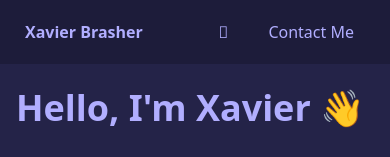
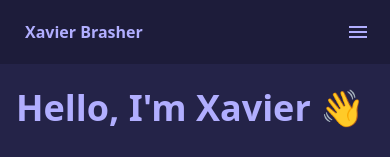
Before and after one commit to xavierbrasher/portfolio, a React (Vite) app in the folder Client/: page / in a window 390 px wide. Shown: the top 157 px of the page. Built offline with nearby package versions, Linux system fonts and the light colour scheme.

Commit message:
fixed the navbar with hamburger button

```diff
--- a/Client/src/App.tsx
+++ b/Client/src/App.tsx
@@ -16,7 +16,7 @@ function App() {
             <p className="text-2xl mb-4">
                 I am a 15 year old student who is godly at coding.
             </p>
-            <div className="lg:grid lg:gap-4 lg:grid-cols-3 grid-cols-1">
+            <div className="">
                 <About_Me />
                 <Languages />
                 <Projects />
--- a/Client/src/components/navbar.tsx
+++ b/Client/src/components/navbar.tsx
@@ -1,26 +1,114 @@
+import { useEffect, useRef, useState } from "react";
 import { Link } from "react-router-dom";
 
+function getWindowDimensions() {
+    const { innerWidth: width, innerHeight: height } = window;
+    return {
+        width,
+        height,
+    };
+}
+
 export default function NavBar() {
+    const [windowDimensions, setWindowDimensions] = useState(
+        getWindowDimensions()
+    );
+    const [themeMenuOpened, setThemeMenuOpened] = useState(false);
+    const themeMenuButton = useRef<HTMLLabelElement>(null);
+    const themeMenu = useRef<HTMLDivElement>(null);
+
+    const HamburgerButton = () => {
+        return <span className="material-symbols-outlined">menu</span>;
+    };
+
+    useEffect(() => {
+        function handleResize() {
+            setWindowDimensions(getWindowDimensions());
+        }
+
+        window.addEventListener("resize", handleResize);
+        return () => window.removeEventListener("resize", handleResize);
+    }, []);
+
+    useEffect(() => {
+        if (!themeMenuOpened) {
+            (document.activeElement as HTMLElement).blur();
+        } else if (
+            themeMenuOpened &&
+            !themeMenu.current?.contains(document.activeElement)
+        ) {
+            setThemeMenuOpened(false);
+        }
+    }, [themeMenuOpened]);
+
     return (
         <div className="navbar bg-base-300">
+            <head>
+                <link
+                    rel="stylesheet"
+                    href="https://fonts.googleapis.com/css2?family=Material+Symbols+Outlined:opsz,wght,FILL,GRAD@48,400,0,0"
+                />
+            </head>
             <div className="flex-1 xl:ml-3">
                 <Link
                     to={"/"}
-                    className="btn btn-ghost normal-case  xl:text-xl text-base"
+                    className="btn btn-ghost normal-case  xl:text-xl lg:text-xl font-semibold text-base"
                 >
                     Xavier Brasher
                 </Link>
             </div>
+            {windowDimensions.width >= 500 ? (
                 <div className="flex-none mr-3">
                     <ul className="menu menu-horizontal p-0">
                         <li>
-                        <Link to={"/portfolio"}></Link>
+                            <Link to={"/portfolio"}>Portfolio</Link>
                         </li>
                         <li className="ml-2">
                             <Link to={"/contactme"}>Contact Me</Link>
                         </li>
                     </ul>
                 </div>
+            ) : (
+                <div ref={themeMenu} className="dropdown dropdown-end">
+                    <label
+                        ref={themeMenuButton}
+                        tabIndex={0}
+                        className="btn btn-ghost btn-circle"
+                        onClick={(e) => {
+                            if (themeMenuOpened) {
+                                setThemeMenuOpened(false);
+                            } else setThemeMenuOpened(true);
+                        }}
+                    >
+                        <HamburgerButton />
+                    </label>
+                    <ul
+                        tabIndex={0}
+                        className="mt-3 p-2 shadow menu menu-compact dropdown-content bg-base-200 rounded-box w-56"
+                        onFocus={(e) => {
+                            setThemeMenuOpened(true);
+                        }}
+                        onBlur={(e) => {
+                            themeMenuButton.current?.focus();
+                        }}
+                    >
+                        <li
+                            onClick={(e) => {
+                                setThemeMenuOpened(true);
+                            }}
+                        >
+                            <Link to={"/portfolio"}>Portfolio</Link>
+                        </li>
+                        <li
+                            onClick={(e) => {
+                                setThemeMenuOpened(true);
+                            }}
+                        >
+                            <Link to={"/contactme"}>Contact Me</Link>
+                        </li>
+                    </ul>
+                </div>
+            )}
         </div>
     );
 }
```
Lines whose indentation alone changed are shown as unchanged.
